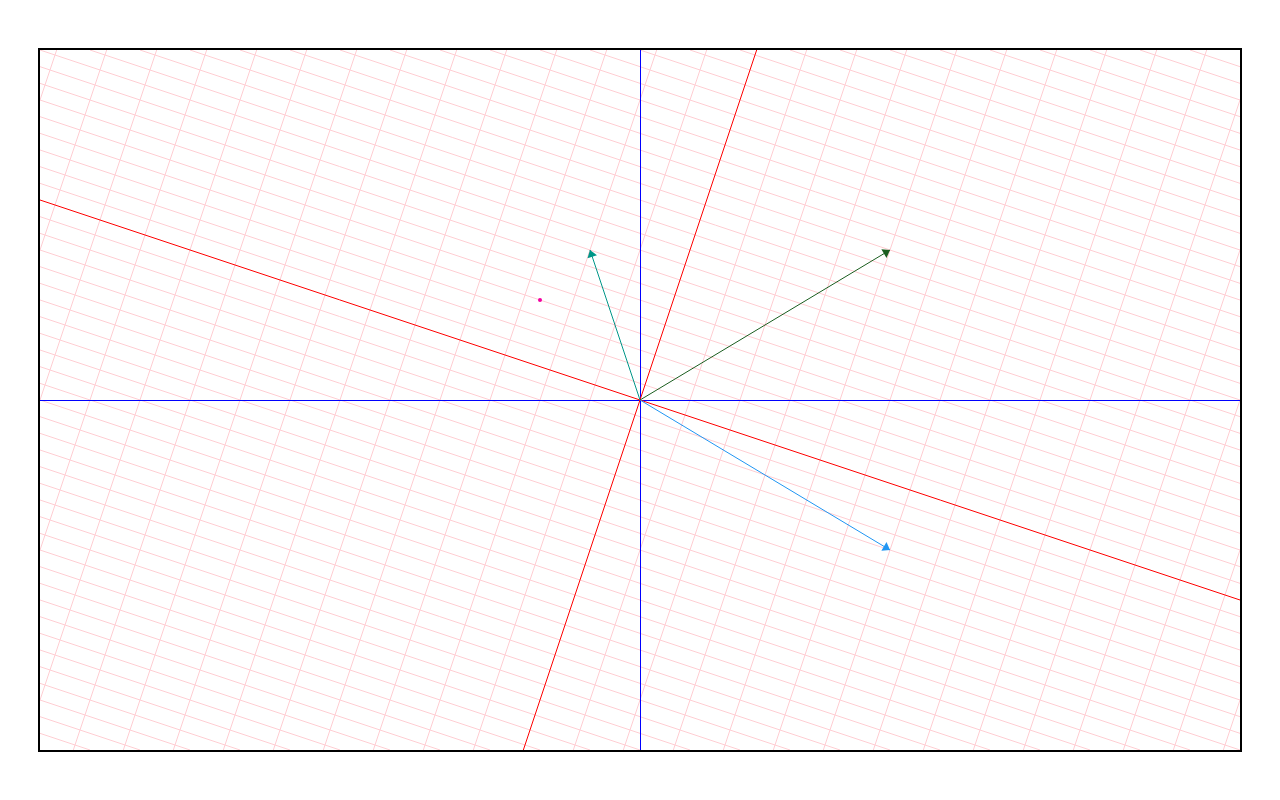
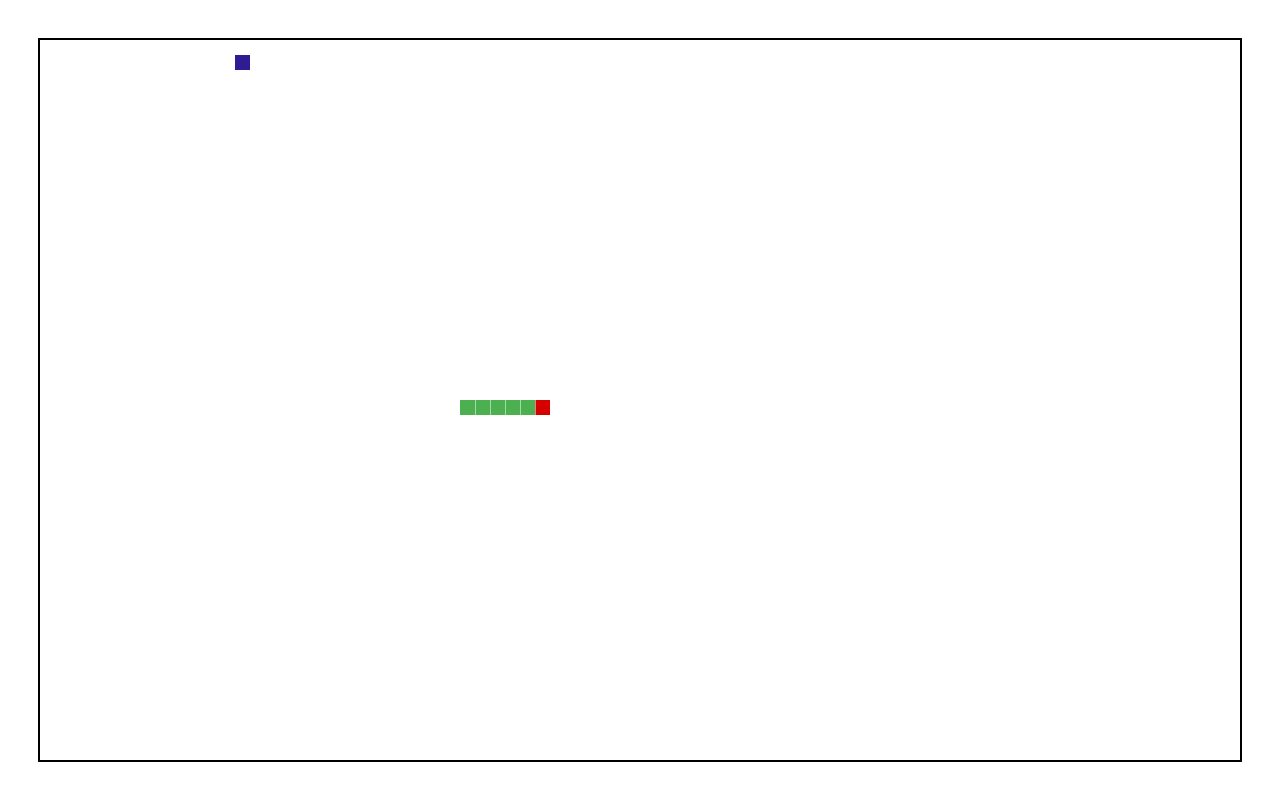
Before and after one commit to MarcusGitAccount/Linear-algebra-visualization, a website with bundled scripts: page assets/index.html in a window 1280 px wide. Built offline with nearby package versions, Linux system fonts and the light colour scheme.

Commit message:
snake. boring exams :/

```diff
--- a/assets/index.html
+++ b/assets/index.html
@@ -9,12 +9,13 @@
 </head>
 <body>
   <div class="container scene-center">
-    <canvas id="main-scene" class="scene"></canvas>
+    <canvas tabindex="1" id="main-scene" class="scene"></canvas>
   </div>
 
   <script async type="module" src="js/modules/Constants.js"></script>
   <script async type="module" src="js/modules/Vectors.js"></script>
   <script async type="module" src="js/modules/Scene.js"></script>
+  <script async type="module" src="js/games/Snake.js"></script>
   <script defer type="module" src="js/main.js"></script>
 </body>
 </html>
--- /dev/null
+++ b/assets/js/games/Snake.js
@@ -0,0 +1,149 @@
+'use strict';
+
+import {zero, add, multiply, copy, areEqual} from '../modules/Vectors.js';
+
+export default class Snake {
+  constructor(canvas, size, colors, fps = 1, startingLength = 5) {
+    this.scene = canvas;
+    this.context = canvas.getContext('2d');
+
+    if (size) {
+      this.scene.width = size.width;
+      this.scene.height = size.height;
+      this.tile = size.tile;
+      this.center = [size.width / 2, size.height / 2];
+    }
+
+    this.keys = {
+      '37': [-this.tile, 0],
+      '39': [ this.tile, 0],
+      '38': [0, -this.tile],
+      '40': [0,  this.tile]
+    }
+
+    window.addEventListener('keydown', this.keyStrokes.bind(this));
+
+    this.colors = colors || {
+      apple: '#311b92',
+      snake: {
+        body: '#4caf50',
+        head: '#d50000'
+      },
+      background: '#fff'
+    };
+
+    this.prevStroke = 39;
+    this.requestId = null;
+    this.fps = fps;
+    this.timeout = null;
+    this.event = false;
+    this.init(startingLength);
+  }
+
+  keyStrokes(e) {
+    console.log(e)
+    if (e.keyCode >= 37 && e.keyCode <= 40) {
+      if (this.prevStroke != e.keyCode && Math.abs(this.prevStroke - e.keyCode) != 2) {
+        this.direction = this.keys[e.keyCode];
+        this.prevStroke = e.keyCode;
+      }
+    }
+  }
+
+  square(position, color, size, border = true) {
+    const [x, y] = position;
+
+    this.context.beginPath();
+    this.context.lineWidth = 1
+    this.context.rect(x - size, y, size, size);
+    if (border) {
+      this.context.strokeStyle = this.colors.background;
+      this.context.fillStyle = color;
+      this.context.stroke();
+    }
+    this.context.fill();
+    this.context.closePath();
+  }
+
+  getApple() {
+    const position = [0, 0];
+
+    position[0] = (Math.random() * this.scene.width  / this.tile | 0) * this.tile;
+    position[1] = (Math.random() * this.scene.height / this.tile | 0) * this.tile;
+
+    console.log('Apple: ', position);
+    return position;
+  }
+
+  init(length = 5) {
+    this.head = this.center;
+    this.tail = [];
+    this.direction = [this.tile, 0];
+    this.apple = this.getApple();
+
+    for (let i = 1; i <= length; i++) {
+      this.tail.push([this.center[0] - i * this.tile, this.center[1]]);
+    }
+
+    if (this.requestId) {
+      window.cancelAnimationFrame(this.requestId);
+      window.clearTimeout(this.timeout);
+      this.requestId = null;
+      this.timeout = null;
+    }
+
+    window.requestAnimationFrame(this.animation.bind(this));
+  }
+
+  draw() {
+    this.square(this.head, this.colors.snake.head, this.tile);
+    for (const position of this.tail)
+      this.square(position, this.colors.snake.body, this.tile, true);
+    this.square(this.apple, this.colors.apple, this.tile);
+  }
+
+  clearScene() {
+    this.context.clearRect(0, 0, this.scene.width, this.scene.height);
+  }
+
+  checkCollision() {
+    for (const piece of this.tail)
+      if (areEqual(this.head, piece))
+        return true;
+    return false;
+  }
+
+  animation(timestamp) {
+    if (this.checkCollision() == true) {
+      this.init();
+      return ;
+    }
+
+    if (areEqual(this.head, this.apple)) {
+      this.apple = this.getApple();
+      this.tail.push([0, 0]);
+    }
+
+    this.clearScene();
+    this.draw();
+    for (let i = this.tail.length - 1; i > 0; i--) {
+      this.tail[i] = copy(this.tail[i - 1]);
+    }
+    this.tail[0] = copy(this.head);
+    this.head = add(this.head, this.direction);
+
+    if (this.head[0] == 0)
+      this.head[0] = this.scene.width;
+    else if (this.head[0] == this.scene.width)
+      this.head[0] = 0;
+
+    if (this.head[1] == 0)
+      this.head[1] = this.scene.height;
+    else if (this.head[1] == this.scene.height)
+      this.head[1] = 0;
+
+    this.timeout = setTimeout(() => {
+      this.requestId = window.requestAnimationFrame(this.animation.bind(this))
+    }, 1000 / this.fps);
+  }
+}
--- a/assets/js/main.js
+++ b/assets/js/main.js
@@ -1,6 +1,8 @@
 'use strict';
 
 import {default as Scene} from './modules/Scene.js';
+import {default as Snake} from './games/Snake.js';
+import {det} from './modules/Vectors.js';
 
 const canvas  = document.querySelector('#main-scene');
 const options = {
@@ -10,11 +12,12 @@ const options = {
   }
 };
 
-const plan = new Scene(canvas, options, [0, 0], 25 * 2);
+const game = new Snake(canvas, {height: 720, width: 1200, tile: 15}, null, 10, 5);
 
-plan.init();
-plan.axisOrt([[1, 3], [2, 0]], 'red', true, {color: '#ffcdd2'});
-plan.dot([-2, 2], 2, '#F400A1');
-plan.vector([5, -3], '#2196f3');
-plan.vector([-1, 3], '#009688');
-plan.vector([5, 3], '#1b5e20');
+
+// plan.init();
+// plan.axisOrt([[1, 3], [2, 0]], 'red', true, {color: '#ffcdd2'});
+// plan.dot([-2, 2], 2, '#F400A1');
+// plan.vector([5, -3], '#2196f3');
+// plan.vector([-1, 3], '#009688');
+// plan.vector([5, 3], '#1b5e20');
--- a/assets/js/modules/Vectors.js
+++ b/assets/js/modules/Vectors.js
@@ -85,3 +85,40 @@ export function areEqual(a, b) {
 
   return true;
 }
+
+function printMatrix(matrix) {
+  for (const row of matrix)
+    console.log(...row);
+  console.log('');
+}
+
+export function det(matrix, size) {
+  let first, value, col;
+
+  console.log(matrix);
+  printMatrix(matrix);
+  if (size == 1)
+    return matrix[0][matrix.length - 1];
+
+  first = 0;
+  col   = matrix.length - 1 - size;
+  while (matrix[first][col] == 0 && first < matrix.length)
+    first++;
+
+  // matrix has a column of zeroes
+  if (matrix[first][0] == 0)
+    return 0;
+
+  value = matrix[first][col];
+  for (let i = first + 1; i < matrix.length; i++) {
+    if (matrix[i][col] != 0) {
+      // make zeroes on the line
+      const scalar = matrix[i][col] / value;
+
+      matrix[i] = add(matrix[i], multiply(matrix[first], -scalar));
+    }
+  }
+
+  matrix.slice(first, first + 1);
+  return value * (first % 2 == 1 ? 1 : -1) * det(matrix, size - 1);
+}
```
Also changed, not shown: 1 other file.
